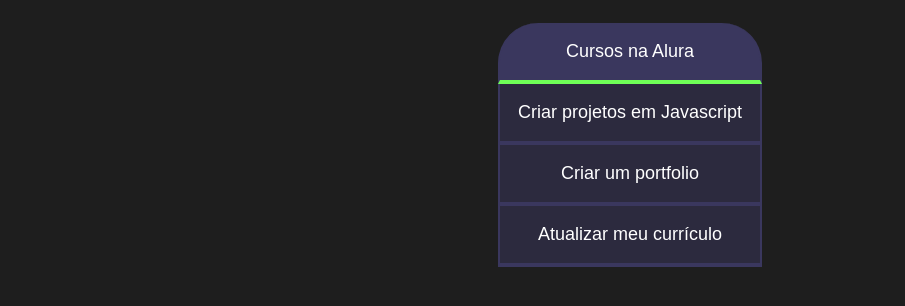
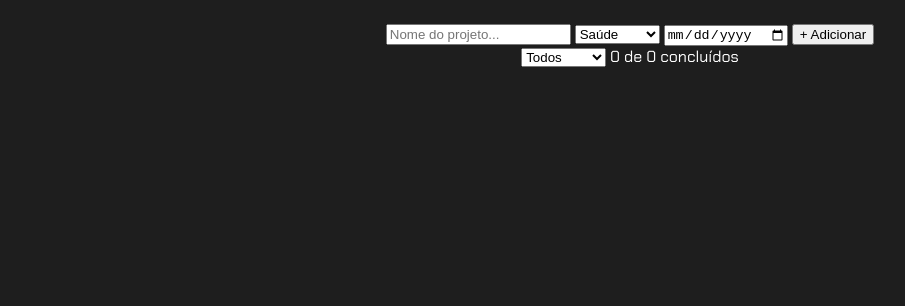
Before and after one commit to angeloruth/javascript-projetos-de-vida, a plain HTML site: page index.html in a window 1280 px wide. Shown: the part 80-386 px from the top of the page, without its empty margins (10-915 px from the left). Drawn offline with Linux system fonts and the light colour scheme.

Commit message:
Update index.html

```diff
--- a/index.html
+++ b/index.html
@@ -6,16 +6,40 @@
   <title>Meus objetivos do ano</title>
   <link rel="stylesheet" href="style.css">
 </head>
-
 <body>
   <section class="conteudo-principal">
     <h2 class="titulo-principal">Meus Objetivos do ano<span>_</span></h2>
-        <div class="botoes">
-            <button class="botao ativo">Cursos na Alura</button>
-            <button class="botao">Criar projetos em Javascript</button>
-            <button class="botao">Criar um portfolio</button>
-            <button class="botao">Atualizar meu currículo</button>
+
+    <div class="formulario">
+      <input type="text" id="input-titulo" placeholder="Nome do projeto..." />
+      <select id="input-categoria">
+        <option value="saude">Saúde</option>
+        <option value="carreira">Carreira</option>
+        <option value="financeiro">Financeiro</option>
+        <option value="estudos">Estudos</option>
+        <option value="pessoal">Pessoal</option>
+        <option value="viagem">Viagem</option>
+      </select>
+      <input type="date" id="input-prazo" />
+      <button id="btn-adicionar">+ Adicionar</button>
     </div>
+
+    <div class="filtros">
+      <select id="filtro-categoria">
+        <option value="todos">Todos</option>
+        <option value="saude">Saúde</option>
+        <option value="carreira">Carreira</option>
+        <option value="financeiro">Financeiro</option>
+        <option value="estudos">Estudos</option>
+        <option value="pessoal">Pessoal</option>
+        <option value="viagem">Viagem</option>
+      </select>
+      <span id="contador"></span>
+    </div>
+
+    <div id="lista-projetos"></div>
   </section>
+
+  <script src="main.js"></script>
 </body>
 </html>
```
Lines whose indentation alone changed are shown as unchanged.
